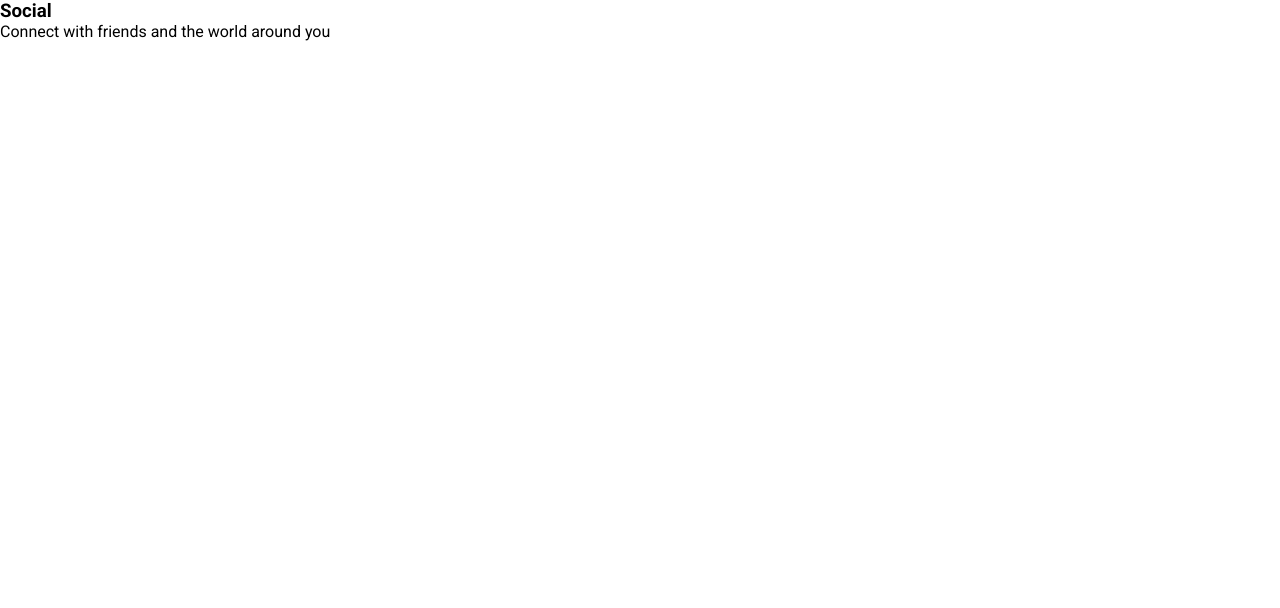
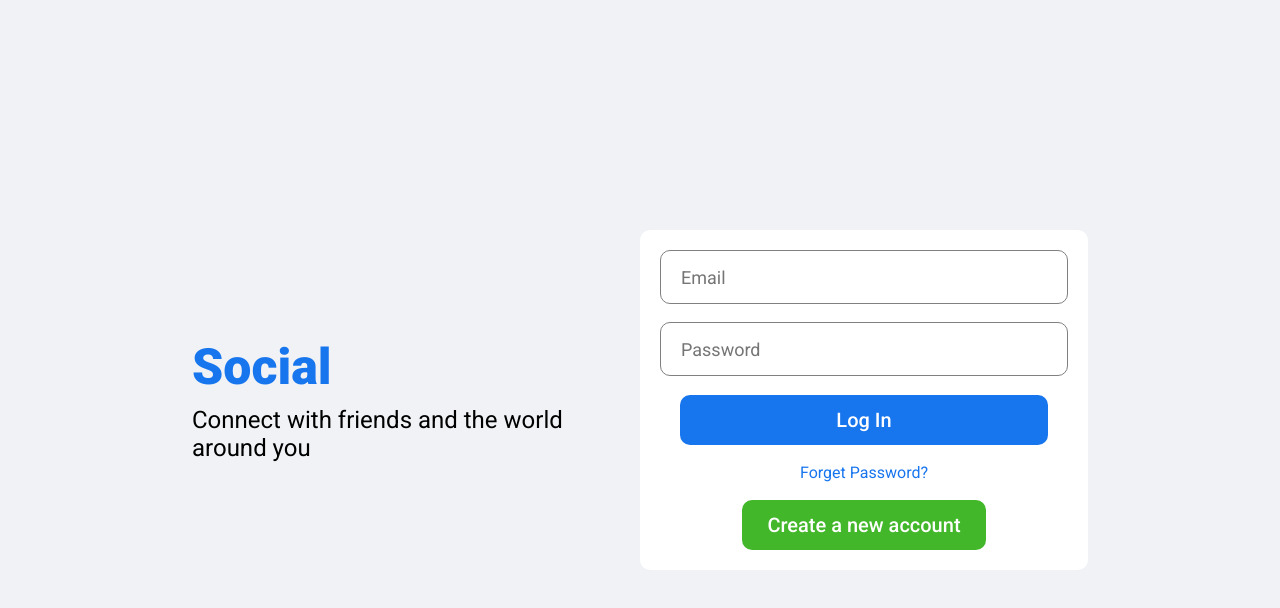
Before and after one commit to Sabbir-Rahman/socialMediaMern, a React (Create React App) app in the folder client/: page / in a window 1280 px wide. Shown: the top 608 px of the page. Built offline with nearby package versions, Linux system fonts and the light colour scheme.

Commit message:
login componenet

```diff
--- a/client/src/components/login/Login.jsx
+++ b/client/src/components/login/Login.jsx
@@ -6,13 +6,19 @@
         <div className="login">
             <div className="loginWrapper">
                 <div className="loginLeft">
-                    <h3 className="loginlogo">Social</h3>
+                    <h3 className="loginLogo">Social</h3>
                     <span className="loginDesc">
                         Connect with friends and the  world around you
                     </span>
                 </div>
                 <div className="loginRight">
-                    <div className="loginBox"></div>
+                    <div className="loginBox">
+                        <input placeholder="Email" className="loginInput"/>
+                        <input placeholder="Password" className="loginInput"/>
+                        <button className="loginButton">Log In</button>
+                        <span className="loginForgot">Forget Password?</span>
+                        <button className="loginRegisterButton">Create a new account</button>
+                    </div>
                 </div>
             </div>
         </div>
--- a/client/src/components/login/login.css
+++ b/client/src/components/login/login.css
@@ -0,0 +1,87 @@
+.login {
+    width: 100vw;
+    height: 100vh;
+    background-color: #f0f2f5;
+    display: flex;
+    align-items: center;
+    justify-content: center;
+}
+
+.loginWrapper {
+    width: 70%;
+    height: 70%;
+    display: flex;
+}
+
+.loginLeft,
+.loginRight {
+    flex: 1;
+    display: flex;
+    flex-direction: column;
+    justify-content: center;
+}
+
+.loginLogo {
+    font-size: 50px;
+    font-weight: 800;
+    color: #1775ee;
+    margin-bottom: 10px;
+}
+
+.loginDesc{
+    font-size: 24px;
+}
+
+.loginBox {
+    height: 300px;
+    padding: 20px;
+    background-color: white;
+    border-radius: 10px;
+    display: flex;
+    flex-direction: column;
+    justify-content: space-between;
+}
+
+.loginInput {
+    height: 50px;
+    border-radius: 10px;
+    border: 1px solid gray;
+    font-size: 18px;
+    padding-left: 20px;
+}
+
+.loginInput:focus {
+    outline: none;
+}
+
+
+.loginButton {
+    height: 50px;
+    width: 90%;
+    align-self: center;
+    border-radius: 10px;
+    border: none;
+    background-color: #1775ee;
+    color: white;
+    font-size: 20px;
+    font-weight: 500;
+    cursor: pointer;
+}
+
+.loginForgot {
+    text-align: center;
+    color: #1775ee;
+}
+
+.loginRegisterButton {
+    width: 60%;
+    align-self: center;
+    height: 50px;
+    border-radius: 10px;
+    border:none;
+    background-color: #42b72a;
+    color: white;
+    font-size: 20px;
+    font-weight: 500;
+    cursor: pointer;
+}
```
